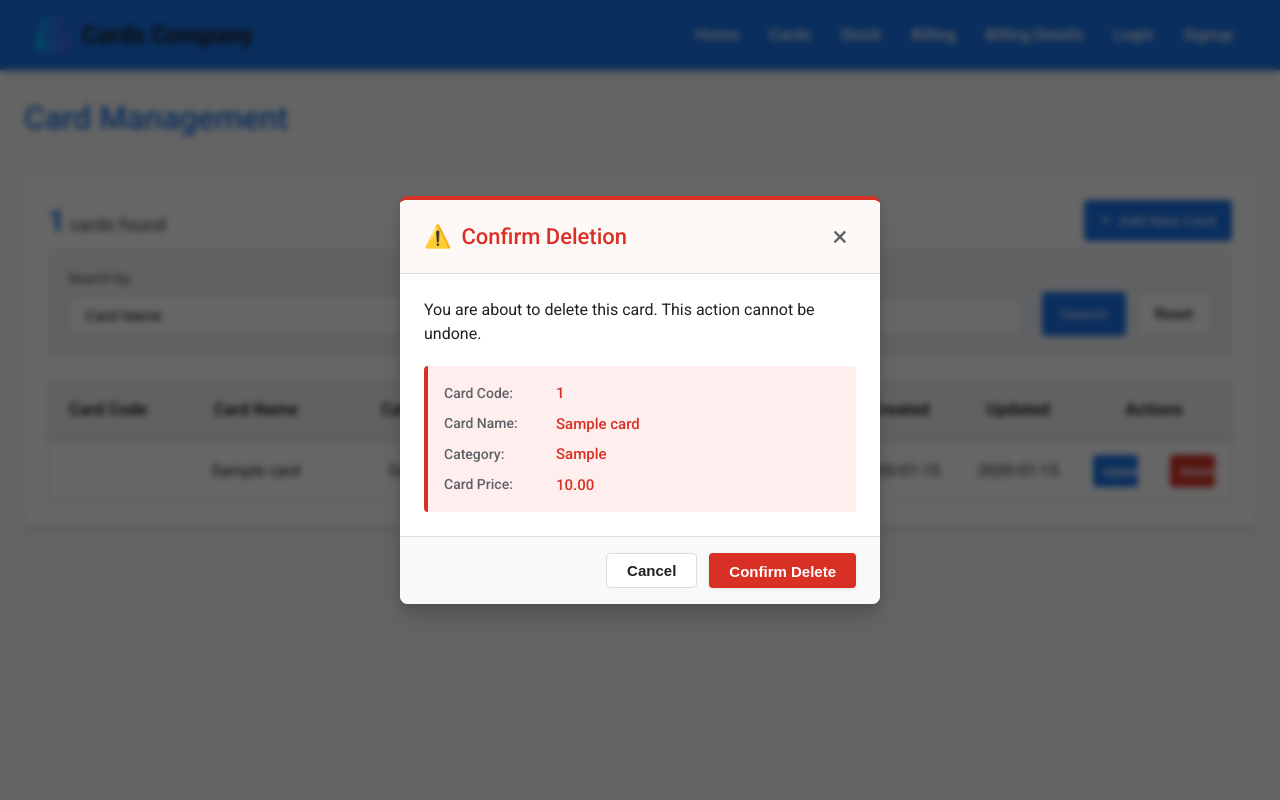
After one commit to Sayeeram05/Backed-Development, a Django app: page /cards/delete/1/ in a window 1280 px wide. The commit adds this page. Run offline with Django 5.2, Linux system fonts and the light colour scheme; tables that the repository leaves empty hold one stand-in row (values such as "Sample post"); parts of the project's set-up code (start-up, migrations or seed data) failed here and were passed over.

Commit message:
Add: Cards Page Updated

```diff
--- a/Django/Project/Cards/CardPage/templates/cardpage.html
+++ b/Django/Project/Cards/CardPage/templates/cardpage.html
@@ -20,7 +20,7 @@
                     <h2><i class="form-icon">✏️</i> Update Card</h2>
                     <a href="{% url 'card_page' %}" class="form-close">&times;</a>
                 </div>
-                <form method="post" action="{% url 'modify_card' %}" class="card-form">
+                <form method="post" action="{% url 'update_card' %}" class="card-form">
                     {% csrf_token %}
                     <input type="hidden" name="card_id" value="{{ card_id }}">
                     <div class="form-group">
@@ -175,7 +175,7 @@
                     <tbody>
                         {% for card in cards %}
                         <tr>
-                            <form method="post" action="{% url 'modify_card' %}">
+                            <form method="post" action="{% url 'update_card' %}">
                                 {% csrf_token %}
                                 <input type="hidden" name="card_id" value="{{ card.id }}">
                                 <td class="col-code">{{ card.card_code.item_code }}</td>
@@ -190,7 +190,7 @@
                                     <button name="button" value="update" type="submit" class="btn-update">Update</button>
                                 </td>
                                 <td class="col-action">
-                                    <button class="btn-delete" name="button" value="delete" type="submit">Delete</button>
+                                    <button name="button" value="delete-request" type="submit" class="btn-delete">Delete</button>
                                 </td>
                             </form>
                         </tr>
@@ -205,4 +205,8 @@
         </div>
     </div>
     <script src="{% static 'js/cardpage.js' %}"></script>
+    {% if delete_confirmation == 'True' %}
+        {% include 'confirmdel.html' %}
+    {% endif %}
+
 {% endblock %}
--- /dev/null
+++ b/Django/Project/Cards/CardPage/templates/confirmdel.html
@@ -0,0 +1,56 @@
+<div id="delete-confirmation" class="modal visible">
+  <div class="modal-content">
+    <div class="modal-header">
+      <h3><i class="warning-icon">⚠️</i> Confirm Deletion</h3>
+      <span class="modal-close">&times;</span>
+    </div>
+    <div class="modal-body">
+      <p class="confirmation-message">
+        You are about to delete this card. This action cannot be undone.
+      </p>
+      <div class="item-to-delete">
+        <div class="delete-item-label">Card Code:</div>
+        <div class="delete-item-value" id="delete-card-code">
+          {{ delete_card_code }}
+        </div>
+        <div class="delete-item-label">Card Name:</div>
+        <div class="delete-item-value" id="delete-card-name">
+          {{ delete_card_name }}
+        </div>
+        <div class="delete-item-label">Category:</div>
+        <div class="delete-item-value" id="delete-card-category">
+          {{ delete_card_category }}
+        </div>
+        <div class="delete-item-label">Card Price:</div>
+        <div class="delete-item-value" id="delete-card-price">
+          {{ delete_card_price }}
+        </div>
+      </div>
+    </div>
+    <div class="modal-footer">
+      <form
+        id="delete-form"
+        method="post"
+        action="{% url 'delete_card' card_code=delete_card_code %}"
+      >
+        {% csrf_token %}
+        <button
+          name="button"
+          value="cancel"
+          type="submit"
+          class="btn-secondary modal-cancel"
+        >
+          Cancel
+        </button>
+        <button
+          name="button"
+          value="confirm"
+          type="submit"
+          class="btn-delete confirm-delete"
+        >
+          Confirm Delete
+        </button>
+      </form>
+    </div>
+  </div>
+</div>
--- a/Django/Project/Cards/CardPage/urls.py
+++ b/Django/Project/Cards/CardPage/urls.py
@@ -4,6 +4,7 @@ from . import views
 urlpatterns = [
     path('', views.CardPageView.as_view(), name='card_page'),
     path('add/', views.AddCardView.as_view(), name='add_card'),
-    path('modify/', views.ModifyCardView.as_view(), name='modify_card'),
+    path('update/', views.UpdateCardView.as_view(), name='update_card'),
     path('search/', views.SearchCardView.as_view(), name='search_card'),
+    path('delete/<str:card_code>/', views.DeleteCardView.as_view(), name='delete_card'),
 ]
--- a/Django/Project/Cards/CardPage/views.py
+++ b/Django/Project/Cards/CardPage/views.py
@@ -1,9 +1,9 @@
 from django.shortcuts import redirect, render
 from django.views import View
 
-from StockPage.models import Item
+from StockPage.models import Item,CardsStock
 from .models import Card
-from StockPage.models import CardsStock
+
 
 
 class CardPageView(View):
@@ -50,7 +50,7 @@ class AddCardView(View):
 
 
 
-class ModifyCardView(View):
+class UpdateCardView(View):
     template_name = 'cardpage.html'
     def post(self, request):
         button = request.POST.get('button')
@@ -75,12 +75,33 @@ class ModifyCardView(View):
             update_card.save()
             return redirect('card_page')
 
-        elif(button == 'delete'):
+        elif button == 'delete-request':
+            print("Delete request received")
             card_id = request.POST.get('card_id')
             delete_card = Card.objects.get(id=card_id)
-            delete_card.delete()
+            return redirect('delete_card', card_code=delete_card.card_code.item_code)
+
+
+class DeleteCardView(View):
+    template_name = 'cardpage.html'
+    def get(self, request, card_code):
+        print("GET request:", request)
+        cards = Card.objects.all()
+        delete_card = Card.objects.get(card_code=card_code)
+        context = {'cards': cards, 'delete_confirmation': 'True', 'delete_card_code': card_code, 'delete_card_name': delete_card.card_name, 'delete_card_category': delete_card.category, 'delete_card_price': delete_card.card_price}
+
+        return render(request, self.template_name, context)
+
+    def post(self, request, card_code):
+        print("POST request:", request.POST)
+
+        button = request.POST.get('button')
+        if button == 'cancel':
             return redirect('card_page')
-
+        elif button == 'confirm':
+            item_card = Item.objects.get(item_code=card_code)
+            item_card.delete()
+            return redirect('card_page')
 
 class SearchCardView(View):
     template_name = 'cardpage.html'
--- a/Django/Project/Cards/StockPage/views.py
+++ b/Django/Project/Cards/StockPage/views.py
@@ -8,8 +8,6 @@ class StockPageView(View):
 
     def get(self, request):
         stocks = CardsStock.objects.all()
-        print(stocks)
-        print(stocks[0].card.card_code.item_code)
         return render(request, self.template_name, {'stocks': stocks})
 
     def post(self, request):
--- a/Django/Project/Cards/static/css/cardpage.css
+++ b/Django/Project/Cards/static/css/cardpage.css
@@ -447,11 +447,13 @@ h1 {
 .card-table button {
   width: 100%;
   background-color: var(--primary-color);
+  height: 32px;
   color: white;
   border: none;
   border-radius: var(--radius-sm);
   padding: 8px 10px;
   font-size: 13px;
+  font-weight: bold;
   cursor: pointer;
   transition: background-color 0.2s;
 }
@@ -460,16 +462,21 @@ h1 {
   background-color: var(--primary-dark);
 }
 
-.btn-update {
-  background-color: var(--primary-color) !important;
-}
-
-.btn-update:hover {
-  background-color: var(--primary-dark) !important;
-}
 
 .btn-delete {
   background-color: var(--error-color) !important;
+  text-decoration: none;
+  display: block;
+  text-align: center;
+  height: 32px;
+  color: white;
+  border: none;
+  border-radius: var(--radius-sm);
+  padding: 8px 10px;
+  font-size: 13px;
+  font-weight: bold;
+  cursor: pointer;
+  transition: background-color 0.2s;
 }
 
 .btn-delete:hover {
@@ -546,3 +553,170 @@ h1 {
   from { opacity: 0; transform: translateY(-20px); }
   to { opacity: 1; transform: translateY(0); }
 }
+
+/* Modal styling */
+.modal {
+  display: none;
+  position: fixed;
+  z-index: 1000;
+  left: 0;
+  top: 0;
+  width: 100%;
+  height: 100%;
+  background-color: rgba(0, 0, 0, 0.6);
+  align-items: center;
+  justify-content: center;
+  backdrop-filter: blur(3px);
+}
+
+.modal.visible {
+  display: flex;
+  animation: fadeIn 0.25s ease-out;
+}
+
+.modal-content {
+  background-color: var(--white);
+  border-radius: var(--radius-md);
+  box-shadow: 0 15px 25px rgba(0, 0, 0, 0.15), 0 5px 10px rgba(0, 0, 0, 0.1);
+  width: 100%;
+  max-width: 480px;
+  transform: scale(0.95);
+  animation: scaleIn 0.3s forwards;
+  border-top: 4px solid var(--error-color);
+  overflow: hidden;
+}
+
+.modal-header {
+  display: flex;
+  justify-content: space-between;
+  align-items: center;
+  padding: 20px 24px;
+  border-bottom: 1px solid var(--border-color);
+  background-color: #fef8f7;
+}
+
+.modal-header h3 {
+  margin: 0;
+  color: var(--error-color);
+  font-weight: 500;
+  font-size: 22px;
+  display: flex;
+  align-items: center;
+  gap: 10px;
+}
+
+.warning-icon {
+  font-style: normal;
+}
+
+.modal-close {
+  font-size: 28px;
+  cursor: pointer;
+  color: var(--text-secondary);
+  transition: all 0.2s;
+  width: 32px;
+  height: 32px;
+  display: flex;
+  align-items: center;
+  justify-content: center;
+  border-radius: 50%;
+}
+
+.modal-close:hover {
+  color: var(--error-color);
+  background-color: rgba(217, 48, 37, 0.1);
+}
+
+.modal-body {
+  padding: 24px;
+}
+
+.confirmation-message {
+  font-size: 16px;
+  color: var(--text-color);
+  margin-bottom: 20px;
+  line-height: 1.5;
+}
+
+.item-to-delete {
+  margin-top: 16px;
+  padding: 16px;
+  background-color: #feeeed;
+  border-radius: var(--radius-sm);
+  font-weight: 400;
+  border-left: 4px solid var(--error-color);
+  display: grid;
+  grid-template-columns: 100px 1fr;
+  gap: 8px 12px;
+  align-items: center;
+}
+
+.delete-item-label {
+  font-weight: 500;
+  color: var(--text-secondary);
+  font-size: 14px;
+}
+
+.delete-item-value {
+  font-weight: 500;
+  color: var(--error-color);
+  font-size: 15px;
+}
+
+.modal-footer {
+  padding: 16px 24px;
+  display: flex;
+  justify-content: flex-end;
+  border-top: 1px solid var(--border-color);
+  gap: 12px;
+  background-color: #f9f9f9;
+}
+
+.modal-footer form {
+  display: flex;
+  gap: 12px;
+  margin-left: auto;
+}
+
+.modal-footer .btn-secondary {
+  background-color: var(--white);
+  color: var(--text-color);
+  border: 1px solid var(--border-color);
+  height: 35px;
+  border-radius: var(--radius-sm);
+  padding: 10px 20px;
+  font-size: 15px;
+  font-weight: bolder;
+  display: flex;
+  align-items: center;
+  justify-content: center;
+  cursor: pointer;
+  transition: all 0.2s;
+}
+
+.modal-footer .btn-secondary:hover {
+  background-color: #f1f3f4;
+}
+
+.modal-footer .confirm-delete {
+  background-color: var(--error-color);
+  color: white;
+  border: none;
+  height: 35px;
+  border-radius: var(--radius-sm);
+  padding: 10px 20px;
+  font-size: 15px;
+  font-weight: bolder;
+  transition: all 0.2s;
+  box-shadow: 0 1px 3px rgba(0, 0, 0, 0.1);
+}
+
+.modal-footer .confirm-delete:hover {
+  background-color: var(--error-dark);
+  box-shadow: 0 2px 5px rgba(0, 0, 0, 0.2);
+}
+
+@keyframes scaleIn {
+  0% { transform: scale(0.95); opacity: 0; }
+  100% { transform: scale(1); opacity: 1; }
+}
--- a/Django/Project/Cards/static/js/cardpage.js
+++ b/Django/Project/Cards/static/js/cardpage.js
@@ -86,4 +86,45 @@ document.addEventListener('DOMContentLoaded', function() {
             }
         });
     }
+
+    // Delete confirmation functionality
+    // Get all delete trigger buttons
+    const deleteTriggers = document.querySelectorAll('.delete-trigger');
+    const modal = document.getElementById('delete-confirmation');
+    const modalClose = modal.querySelector('.modal-close');
+    const modalCancel = modal.querySelector('.modal-cancel');
+    const deleteCardIdInput = document.getElementById('delete-card-id');
+    const deleteCardName = document.getElementById('delete-card-name');
+
+    // Add click event to all delete buttons
+    deleteTriggers.forEach(button => {
+        button.addEventListener('click', function() {
+            // Get card information from data attributes
+            const cardId = this.getAttribute('data-card-id');
+            const cardName = this.getAttribute('data-card-name');
+
+            // Populate the modal with card information
+            deleteCardIdInput.value = cardId;
+            deleteCardName.textContent = cardName;
+
+            // Show the modal
+            modal.classList.add('visible');
+        });
+    });
+
+    // Close modal when clicking the X or Cancel
+    modalClose.addEventListener('click', function() {
+        modal.classList.remove('visible');
+    });
+
+    modalCancel.addEventListener('click', function() {
+        modal.classList.remove('visible');
+    });
+
+    // Close modal when clicking outside
+    window.addEventListener('click', function(event) {
+        if (event.target === modal) {
+            modal.classList.remove('visible');
+        }
+    });
 });
```
